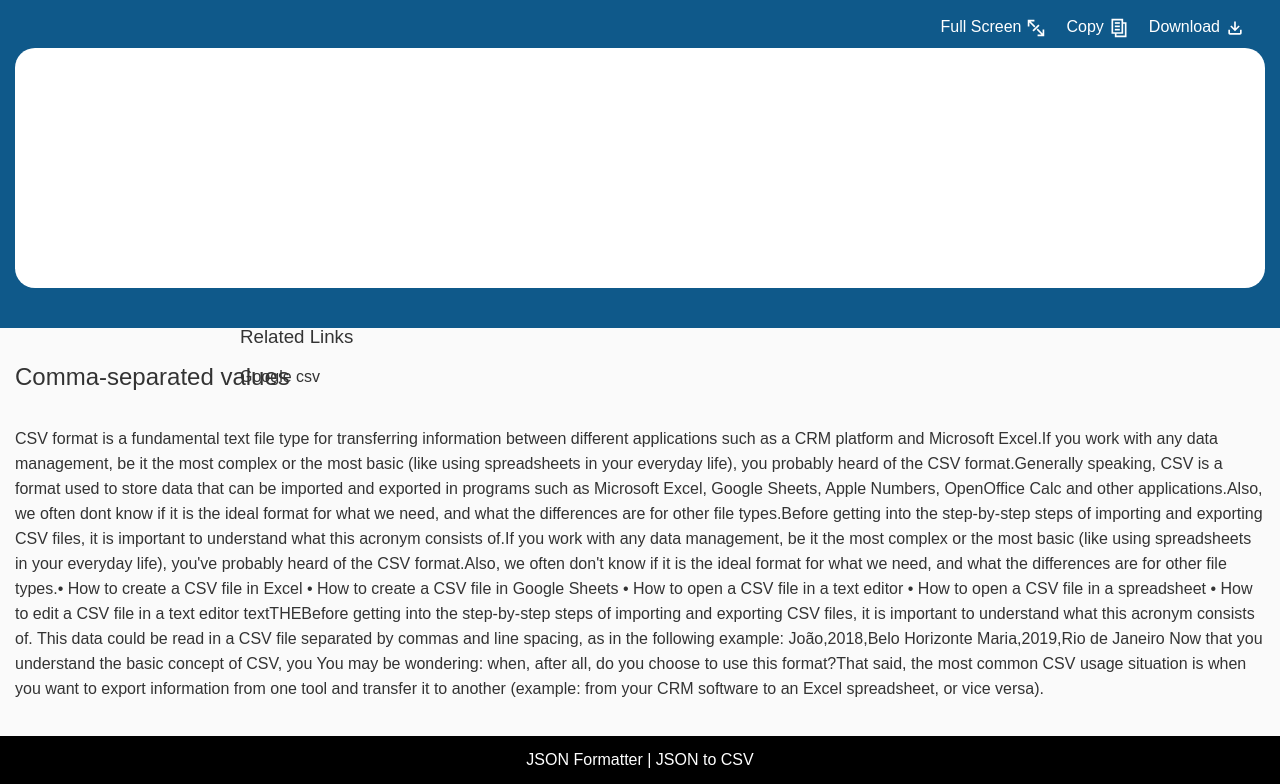
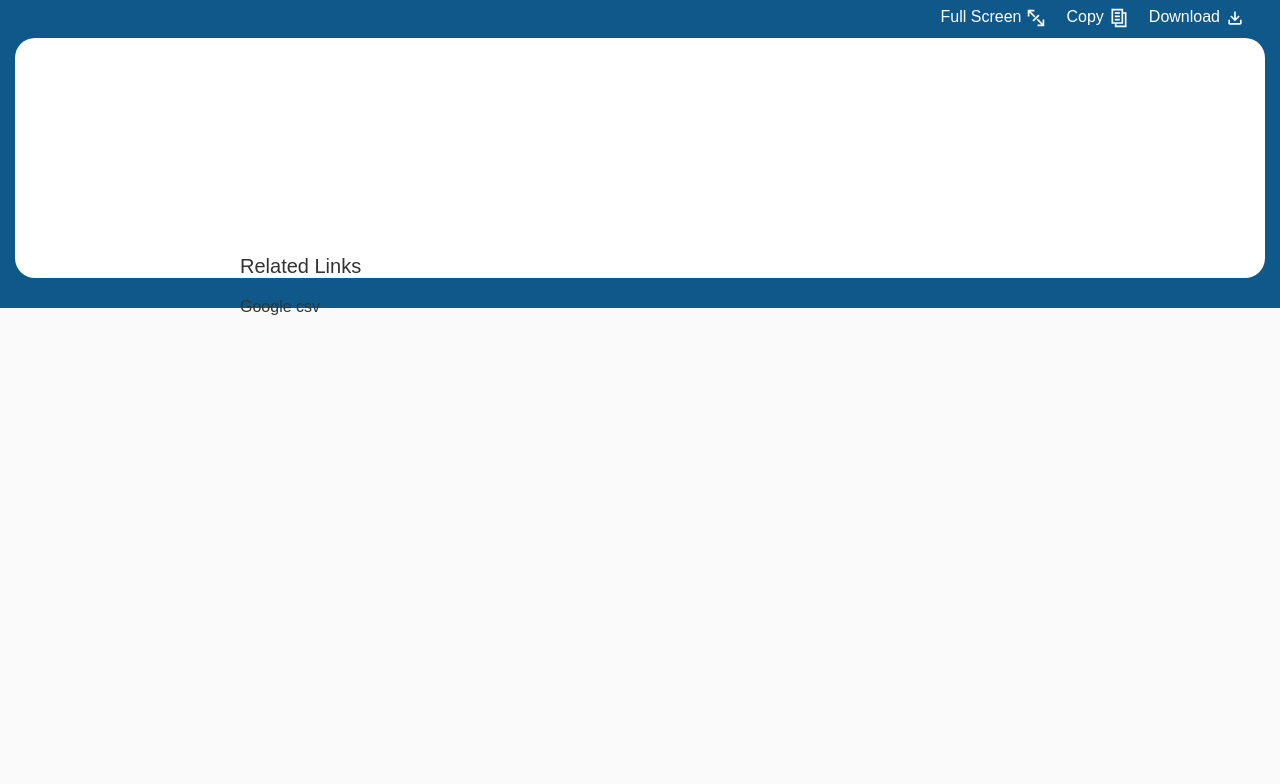
Before and after one commit to gabrielrdantas/json-to-csv, a Next.js app: page /json-to-csv in a window 1280 px wide. Shown: the part 494-1278 px from the top of the page. After the commit the page ends 810 px from the top, so only its background shows below. Built offline with nearby package versions, Linux system fonts and the light colour scheme.

Commit message:
Improvement: melhorando keywords

```diff
--- a/pages/json-to-csv.tsx
+++ b/pages/json-to-csv.tsx
@@ -235,45 +235,9 @@ const ConvertJsonToCsv: React.FC = () => {
               {csvValue}
             </ResultFormatted>
           </Container>
-        </Content>
-      </ContainerSection>
-      <Content>
-        <ContainerInfo>
-          <SubtitleArticle>Comma-separated values</SubtitleArticle>
-          <Text>
-            CSV format is a fundamental text file type for transferring
-            information between different applications such as a CRM platform
-            and Microsoft Excel.If you work with any data management, be it the
-            most complex or the most basic (like using spreadsheets in your
-            everyday life), you probably heard of the CSV format.Generally
-            speaking, CSV is a format used to store data that can be imported
-            and exported in programs such as Microsoft Excel, Google Sheets,
-            Apple Numbers, OpenOffice Calc and other applications.Also, we often
-            dont know if it is the ideal format for what we need, and what the
-            differences are for other file types.Before getting into the
-            step-by-step steps of importing and exporting CSV files, it is
-            important to understand what this acronym consists of.If you work
-            with any data management, be it the most complex or the most basic
-            (like using spreadsheets in your everyday life), you&apos;ve
-            probably heard of the CSV format.Also, we often don&apos;t know if
-            it is the ideal format for what we need, and what the differences
-            are for other file types.• How to create a CSV file in Excel • How
-            to create a CSV file in Google Sheets • How to open a CSV file in a
-            text editor • How to open a CSV file in a spreadsheet • How to edit
-            a CSV file in a text editor textTHEBefore getting into the
-            step-by-step steps of importing and exporting CSV files, it is
-            important to understand what this acronym consists of. This data
-            could be read in a CSV file separated by commas and line spacing, as
-            in the following example: João,2018,Belo Horizonte Maria,2019,Rio de
-            Janeiro Now that you understand the basic concept of CSV, you You
-            may be wondering: when, after all, do you choose to use this
-            format?That said, the most common CSV usage situation is when you
-            want to export information from one tool and transfer it to another
-            (example: from your CRM software to an Excel spreadsheet, or vice
-            versa).
-          </Text>
-        </ContainerInfo>
+
           <RelatedLinks
+            bottom="-30px"
             data={[
               {
                 name: 'Google csv',
@@ -282,7 +246,7 @@ const ConvertJsonToCsv: React.FC = () => {
             ]}
           />
         </Content>
-      <Footer />
+      </ContainerSection>
     </Wrapper>
   );
 };
@@ -292,7 +256,7 @@ export default ConvertJsonToCsv;
 const ContainerSection = styled.div`
   width: 100%;
   background: #0f598a;
-  padding: 20px 0 40px;
+  padding: 10px 0 30px;
 `;
 
 const Container = styled.div`
--- a/src/components/Menu/index.tsx
+++ b/src/components/Menu/index.tsx
@@ -15,7 +15,7 @@ const Menu: React.FC<Props> = ({ itemSelected }) => {
             id="menu-item-json-formatter"
             itemSelected={itemSelected === 0}
           >
-            JSON Formatter
+            Format JSON
           </MenuLink>
         </Link>
       </MenuItem>
@@ -37,7 +37,7 @@ const Menu: React.FC<Props> = ({ itemSelected }) => {
       <MenuItem>
         <Link href="/json-diff-checker" passHref>
           <MenuLink id="menu-item-json-diff" itemSelected={itemSelected === 3}>
-            JSON Diff Checker
+            JSON Diff
           </MenuLink>
         </Link>
       </MenuItem>
--- a/src/components/RelatedLinks/index.tsx
+++ b/src/components/RelatedLinks/index.tsx
@@ -3,15 +3,16 @@ import styled from 'styled-components';
 
 interface contentProp {
   data: linkProps[];
+  bottom: string;
 }
 
 interface linkProps {
   name: string;
   link: string;
 }
-const RelatedLinks: React.FC<contentProp> = ({ data }) => {
+const RelatedLinks: React.FC<contentProp> = ({ data, bottom }) => {
   return (
-    <Container>
+    <Container bottom={bottom}>
       <Subtitle>Related Links</Subtitle>
       <Ul>
         {data.map(item => {
@@ -28,19 +29,22 @@ const RelatedLinks: React.FC<contentProp> = ({ data }) => {
   );
 };
 
-const Container = styled.div`
+const Container = styled.div<{ bottom: string }>`
   margin: 0 0 20px;
   position: absolute;
   left: 50%;
   margin-left: -400px;
-  bottom: -100px;
+  ${({ bottom }) => bottom && `bottom: ${bottom}`};
 `;
 const Ul = styled.ul`
   display: flex;
   list-style: none;
 `;
-const Subtitle = styled.h3`
+const Subtitle = styled.strong`
+  display: block;
+  font-weight: 500;
   margin: 35px 0 20px;
+  font-size: 20px;
 `;
 const Link = styled.a`
   color: #333;
```
Also changed, not shown: pages/index.tsx (+8 -25 lines), pages/json-diff-checker.tsx (+8 -36 lines), pages/json-to-pdf.tsx (+1 -53 lines). Lines whose indentation alone changed are shown as unchanged.
